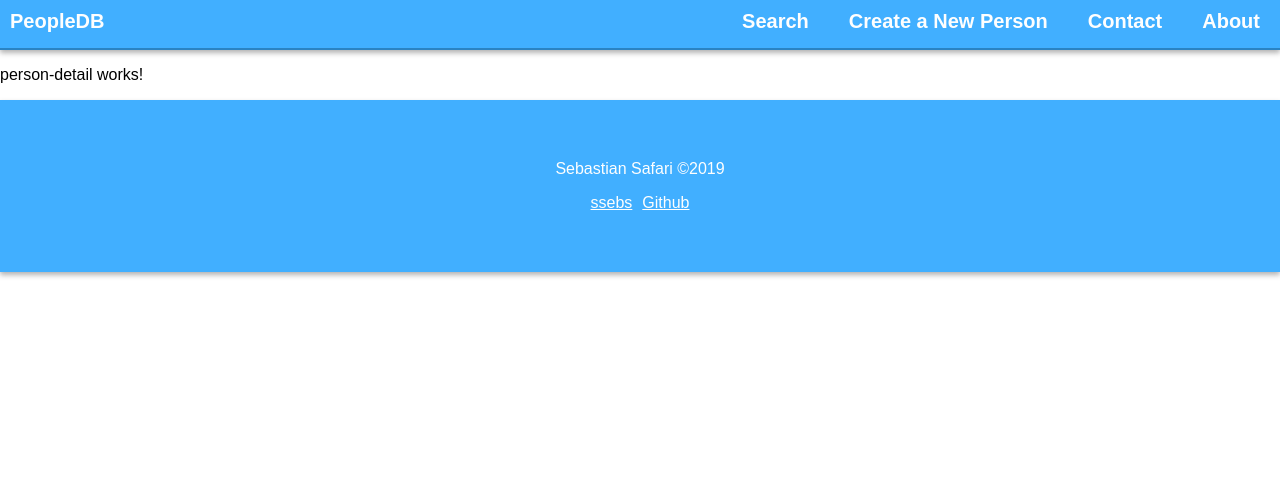
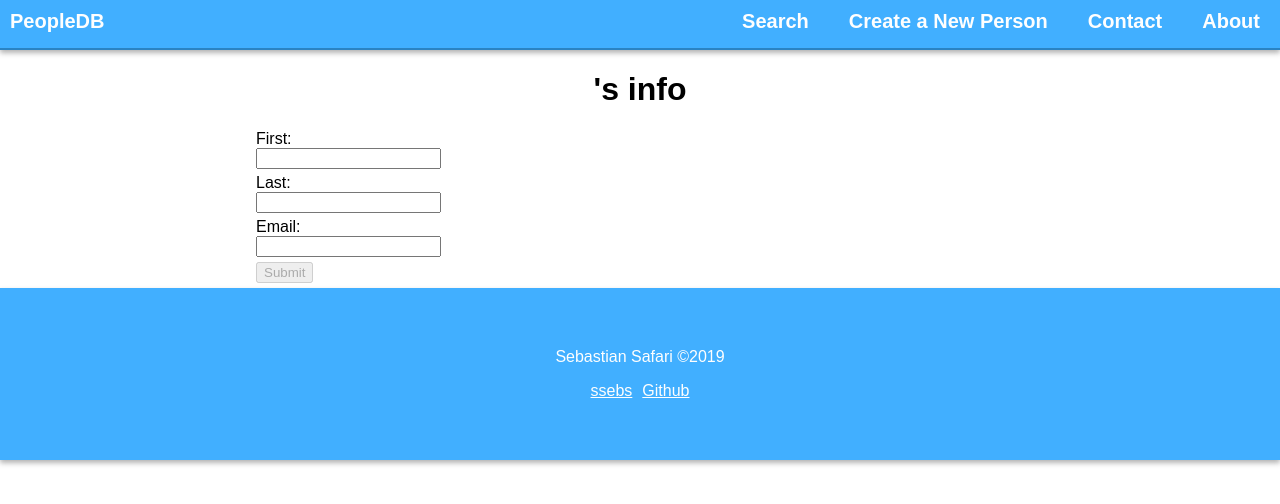
Before and after one commit to ssebs/PeopleDB-py-angular, an Angular app in the folder peopledb/: page /detail/1 in a window 1280 px wide. Shown: the top 504 px of the page. Built offline with nearby package versions, Linux system fonts and the light colour scheme; no server answers.

Commit message:
get person

```diff
--- a/peopledb/src/app/person-detail/person-detail.component.html
+++ b/peopledb/src/app/person-detail/person-detail.component.html
@@ -1,3 +1,16 @@
-<p>
-  person-detail works!
-</p>
+<div class="container">
+  <h1>{{person?.first}}'s info</h1>
+  <form [formGroup]="personForm" (ngSubmit)="onSubmit()">
+      <label for="first">First:</label>
+      <input type="text" id="first" formControlName="first" required/> <br/>
+
+      <label for="last">Last:</label>
+      <input type="text" id="last" formControlName="last" required/> <br/>
+
+      <label for="email">Email:</label>
+      <input type="text" id="email" formControlName="email" required/> <br/>
+
+      <button type="submit" [disabled]="!personForm.valid" >Submit</button>
+
+    </form>
+</div>
--- a/peopledb/src/app/person-detail/person-detail.component.scss
+++ b/peopledb/src/app/person-detail/person-detail.component.scss
@@ -0,0 +1,7 @@
+label {
+  display: block;
+}
+input,
+button {
+  margin-bottom: 5px;
+}
--- a/peopledb/src/app/person-detail/person-detail.component.ts
+++ b/peopledb/src/app/person-detail/person-detail.component.ts
@@ -1,4 +1,8 @@
 import { Component, OnInit } from '@angular/core';
+import { FormBuilder, Validators } from '@angular/forms';
+import { PersonService } from '../person.service';
+import { ActivatedRoute, ParamMap } from '@angular/router';
+import { Person } from '../person';
 
 @Component({
   selector: 'app-person-detail',
@@ -7,9 +11,39 @@ import { Component, OnInit } from '@angular/core';
 })
 export class PersonDetailComponent implements OnInit {
 
-  constructor() { }
+  person: Person;
+
+  personForm = this.fb.group({
+    first: ['', Validators.required],
+    last: ['', Validators.required],
+    email: ['', Validators.required]
+  });
+
+
+  constructor(
+    private fb: FormBuilder,
+    private prsnSvc: PersonService,
+    private route: ActivatedRoute
+  ) { }
 
   ngOnInit() {
+    // get person from url
+    this.route.paramMap.subscribe(
+      (params: ParamMap) =>
+        this.prsnSvc.getPerson(+params.get('id')).subscribe(pers => {
+
+          this.person = pers;
+          this.personForm.controls.first.setValue(pers.first);
+          this.personForm.controls.last.setValue(pers.last);
+          this.personForm.controls.email.setValue(pers.email);
+        })
+    );
+  }
+
+  onSubmit() {
+    if (!window.confirm("Are you sure you want to submit?")) {
+      return;
+    }
   }
 
 }
--- a/peopledb/src/app/person.service.ts
+++ b/peopledb/src/app/person.service.ts
@@ -1,7 +1,7 @@
 import { Injectable } from '@angular/core';
 import { Person } from './person';
-import { HttpClient, HttpErrorResponse } from '@angular/common/http';
-import { Observable } from 'rxjs';
+import { HttpClient } from '@angular/common/http';
+import { Observable, of } from 'rxjs';
 
 @Injectable({
   providedIn: 'root'
@@ -17,6 +17,12 @@ export class PersonService {
     return [];
   }
 
+  getPerson(id: number): Observable<Person> {
+    // const tmp = new Person("john", "Smith", "eml@ssebs.com");
+    // return of(tmp);
+    return this.http.get<Person>(`${this.baseUrl}/people/${id}`)
+  }
+
   createPerson(person: Person): Observable<Object> {
     console.log("Creating new person!");
     console.log(person);
```
